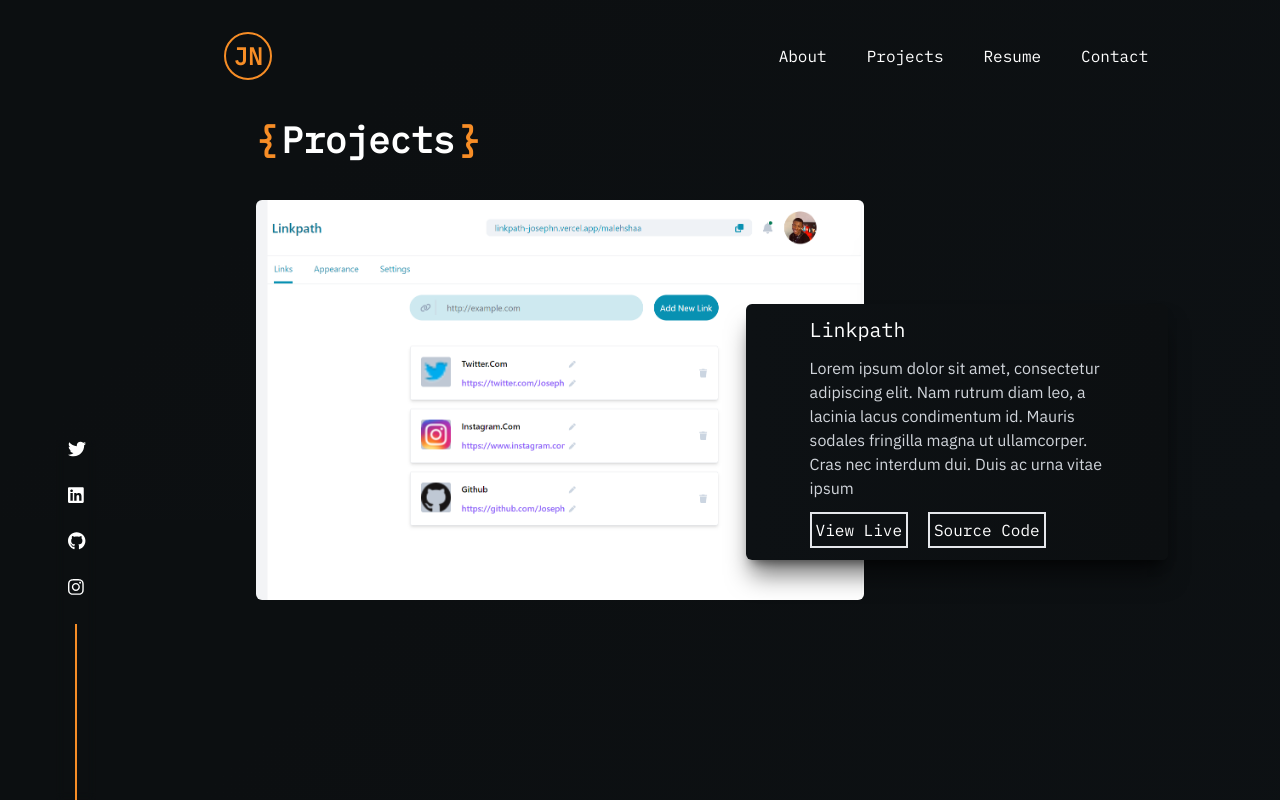
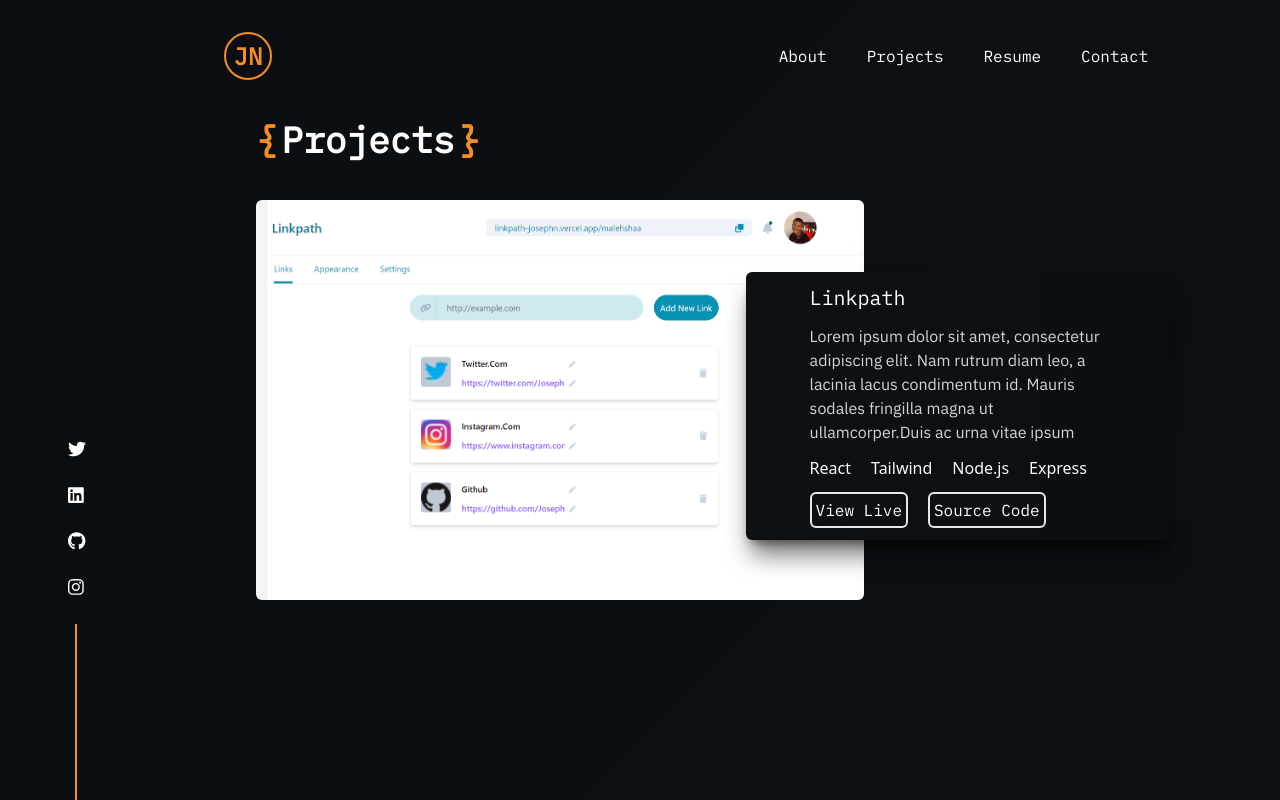
Before and after one commit to JosephChuksN/JosephChuksN, a React (Create React App) app: page /projects in a window 1280 px wide. Built offline with nearby package versions, Linux system fonts and the light colour scheme.

Commit message:
added contents to projects page

```diff
--- a/src/components/Projects.tsx
+++ b/src/components/Projects.tsx
@@ -11,14 +11,20 @@ const Projects:React.FC = () => {
     </span>
 <div className="w-full h-[50vh]  flex  ">
   <span className="flex w-full h-[80%]  lg:w-[38rem] lg:h-full rounded-md  bg-no-repeat bg-cover" style={{backgroundImage:`url(${linkpath})`}}></span>
-  <div className="flex gap-3 flex-col absolute w-[55%] -right-36  top-56 bg-gradient-to-l from-[#0c0f11] to-[#0d1114] py-3 px-16 shadow-xl shadow-[#00000082] rounded-md">
+  <div className="flex gap-3 flex-col absolute w-[55%] -right-36  top-48 bg-gradient-to-l from-[#0c0f11] to-[#0d1114] py-3 px-16 shadow-xl shadow-[#00000082] rounded-md">
     <span className="text-white text-xl font-headers">Linkpath</span>
     <span className="text-gray-300 font-para">Lorem ipsum dolor sit amet, consectetur adipiscing elit. Nam rutrum diam leo, a
       lacinia lacus condimentum id. Mauris sodales fringilla magna ut
-      ullamcorper. Cras nec interdum dui. Duis ac urna vitae ipsum</span>
+      ullamcorper.Duis ac urna vitae ipsum</span>
+      <span className="text-gray-50 flex gap-5">
+        <span>React</span>
+        <span>Tailwind</span>
+        <span>Node.js</span>
+        <span>Express</span>
+      </span>
       <span className="text-white font-headers flex gap-5">
-        <span className="border-2 p-1">View Live</span>
-        <span className="border-2 p-1">Source Code</span>
+        <span className="border-2 p-1 rounded-md">View Live</span>
+        <span className="border-2 p-1 rounded-md">Source Code</span>
       </span>
   </div>
 </div>
```
